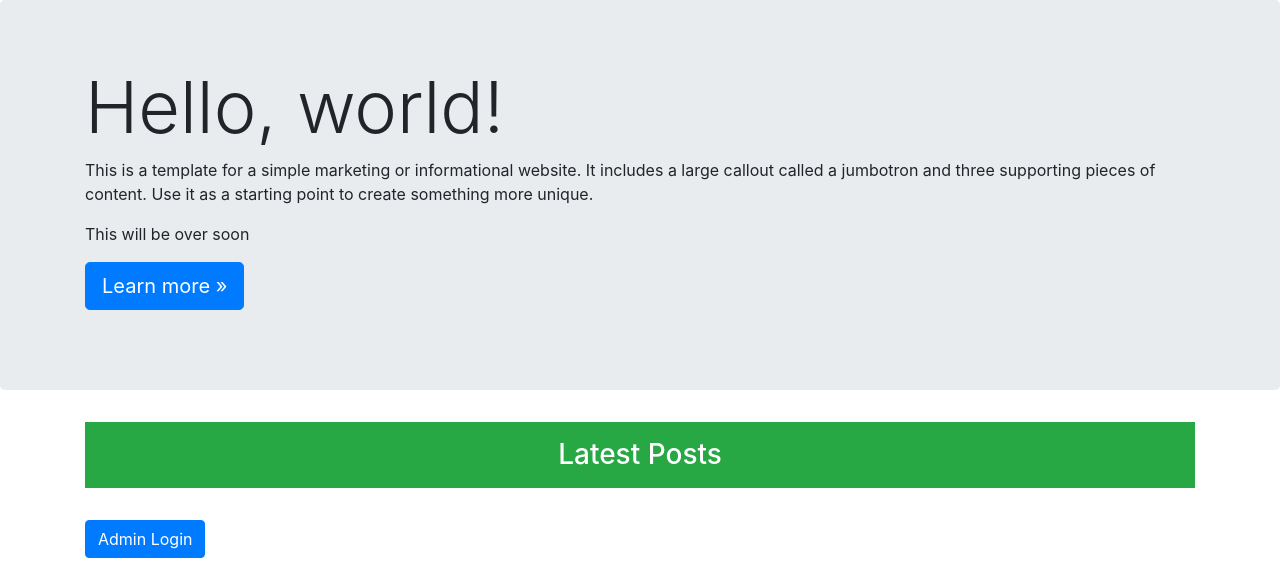
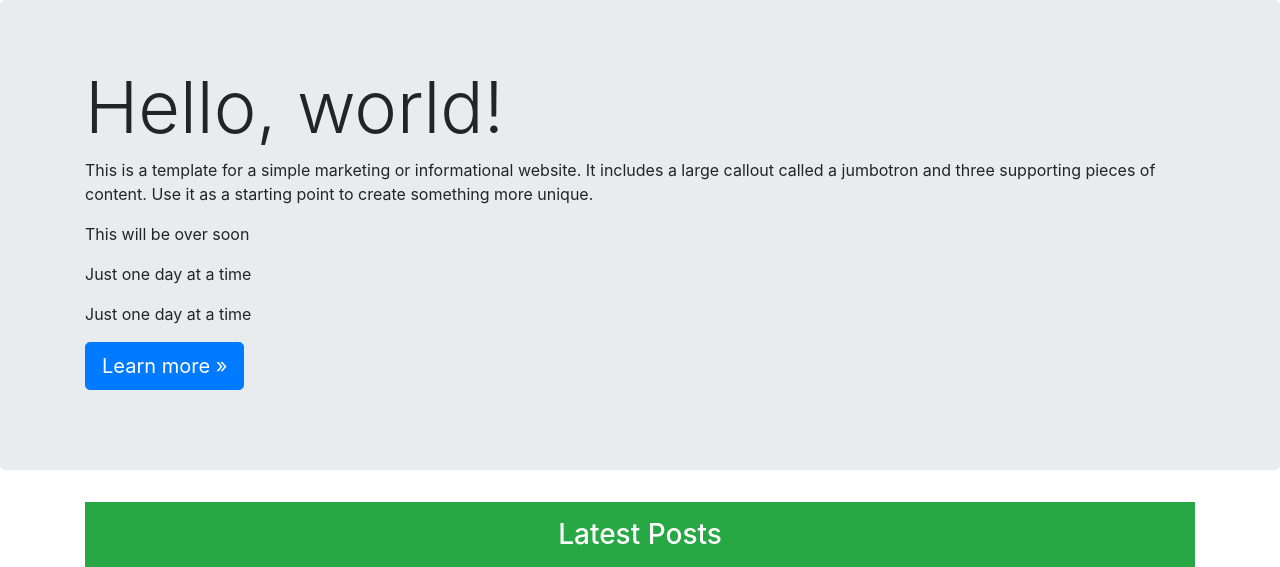
Before and after one commit to Chess432/djangoproject, a Django app: page / in a window 1280 px wide. Shown: the top 567 px of the page. Run offline with Django 3.2, Linux system fonts and the light colour scheme; data that the repository does not hold is empty; some libraries are stand-ins or nearby versions.

Commit message:
added a new line

```diff
--- a/posts/templates/posts/layout.html
+++ b/posts/templates/posts/layout.html
@@ -16,6 +16,8 @@
                     <h1 class="display-3">Hello, world!</h1>
                     <p>This is a template for a simple marketing or informational website. It includes a large callout called a jumbotron and three supporting pieces of content. Use it as a starting point to create something more unique.</p>
                     <p>This will be over soon</p>
+                    <p>Just one day at a time</p>
+                    <p>Just one day at a time</p>
                     <p><a class="btn btn-primary btn-lg" href="#" role="button">Learn more &raquo;</a></p>
                   </div>
                 </div>
```
